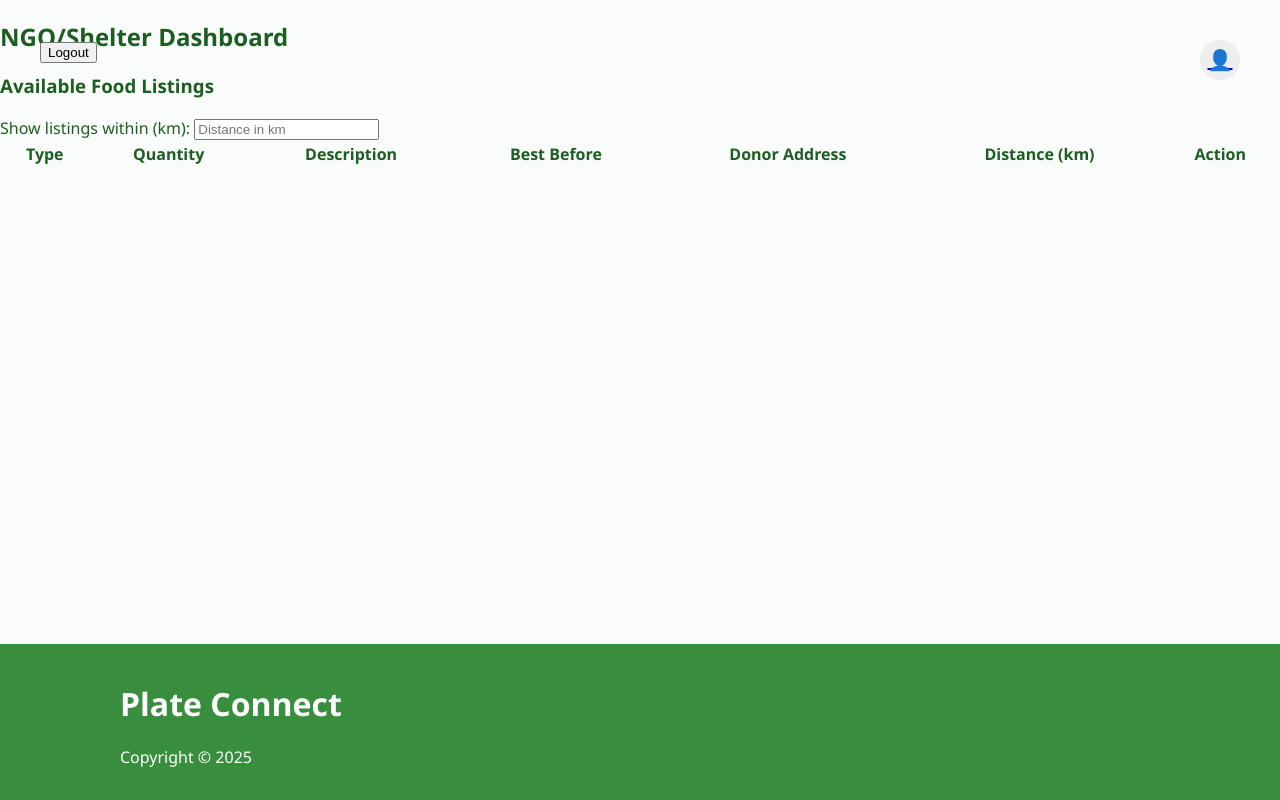
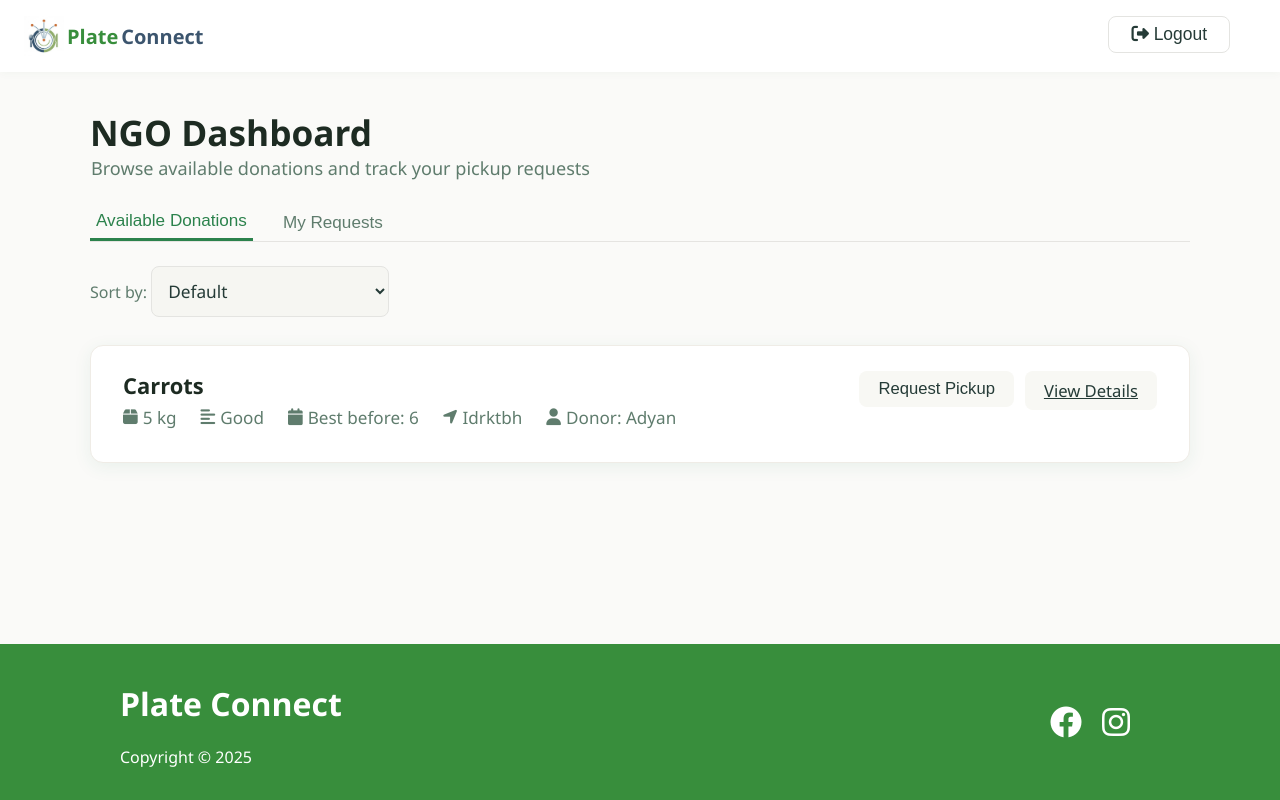
Before and after one commit to adyan5786/Plate-Connect, a Flask app: page /ngo_dashboard in a window 1280 px wide. Run offline with Flask 3, Linux system fonts and the light colour scheme; lists and menus that the app fills with data are empty.

Commit message:
Updated ngo_dashboard and its css (Not refined at all)

```diff
--- a/app.py
+++ b/app.py
@@ -27,6 +27,8 @@
     description = db.Column(db.String(200))
     best_before = db.Column(db.String(20), nullable=False)
     address = db.Column(db.String(200), nullable=False)  # redundant for easy access
+
+    donor = db.relationship('User', backref='listings')
 
 # Requests Table
 class Request(db.Model):
@@ -169,8 +171,48 @@
 # NGO Dashboard
 @app.route('/ngo_dashboard')
 def ngo_dashboard():
-    # Logic to display all listings with distance calculation
-    return render_template('ngo_dashboard.html')
+    ngo_id = session.get('user_id')  # Assuming NGO is logged in and user_id in session
+
+    # All available listings (not requested or status is 'available')
+    listings = Listing.query.all()  # You may want to filter based on availability
+
+    # Requests made by this NGO
+    my_requests = (
+        Request.query.filter_by(ngo_id=ngo_id)
+        .join(Listing, Request.listing_id == Listing.id)
+        .add_entity(Listing)
+        .all()
+    )
+    # my_requests will be a list of (Request, Listing) tuples
+
+    return render_template(
+        'ngo_dashboard.html',
+        listings=listings,
+        my_requests=my_requests,
+        ngo_profile_pic_url='/static/profile.jpg'  # Example, adjust as needed
+    )
+
+@app.route('/request_listing/<int:listing_id>', methods=['POST'])
+def request_listing(listing_id):
+    ngo_id = session.get('user_id')
+    if not ngo_id:
+        # handle not logged in
+        return redirect(url_for('login'))
+
+    # Check if already requested
+    existing = Request.query.filter_by(listing_id=listing_id, ngo_id=ngo_id).first()
+    if not existing:
+        new_request = Request(listing_id=listing_id, ngo_id=ngo_id, status='pending')
+        db.session.add(new_request)
+        db.session.commit()
+
+    return redirect(url_for('ngo_dashboard'))
+
+@app.route('/listing/<int:listing_id>')
+def listing_details(listing_id):
+    listing = Listing.query.get_or_404(listing_id)
+    # Add any other data you want to show
+    return render_template('listing_details.html', listing=listing)
 
 @app.route('/profile', methods=['GET', 'POST'])
 def profile():
--- /dev/null
+++ b/static/ngo_dashboard.css
@@ -0,0 +1,20 @@
+/* Styles are mainly taken from donor_dashboard, this is ngo_dashboard specific styling only */
+
+.dashboard-title {
+    font-size: 2.2rem;
+    font-weight: 700;
+    color: #1d2b22;
+    margin: 0;
+}
+
+.dashboard-subtitle {
+    color: #5f7c6d;
+    font-size: 1.13rem;
+    margin-bottom: 22px;
+    margin-left: 1px;
+}
+
+.dashboard-tab.active {
+    color: #2b824c;
+    border-bottom: 3px solid #2b824c;
+}
--- a/templates/ngo_dashboard.html
+++ b/templates/ngo_dashboard.html
@@ -1,93 +1,104 @@
 <!DOCTYPE html>
-<html>
-
+<html lang="en">
 <head>
-    <title>NGO/Shelter Dashboard</title>
+    <title>NGO Dashboard</title>
     <link rel="stylesheet" href="{{ url_for('static', filename='style.css') }}">
-    <style>
-        .profile-icon {
-            position: absolute;
-            top: 20px;
-            right: 40px;
-            width: 40px;
-            height: 40px;
-            background: #eee;
-            border-radius: 50%;
-            text-align: center;
-            line-height: 40px;
-            font-size: 20px;
-            cursor: pointer;
-        }
-
-        .logout-btn {
-            position: absolute;
-            top: 20px;
-            left: 40px;
-        }
-
-        .dashboard-header {
-            position: relative;
-        }
-    </style>
-    <script>
-        function filterListings() {
-            var maxDistance = document.getElementById('distance').value;
-            var rows = document.querySelectorAll('.listing-row');
-            rows.forEach(function (row) {
-                var dist = parseFloat(row.getAttribute('data-distance'));
-                if (maxDistance && dist > maxDistance) {
-                    row.style.display = 'none';
-                } else {
-                    row.style.display = '';
-                }
-            });
-        }
-    </script>
+    <link rel="stylesheet" href="{{ url_for('static', filename='donor_dashboard.css') }}">
+    <link rel="stylesheet" href="{{ url_for('static', filename='ngo_dashboard.css') }}">
+    <meta name="viewport" content="width=device-width, initial-scale=1">
+    <link rel="stylesheet" href="https://cdnjs.cloudflare.com/ajax/libs/font-awesome/6.4.2/css/all.min.css">
 </head>
-
 <body>
     <main>
-        <div class="container">
+        <!-- Header -->
+        <header class="header">
+            <div class="logo">
+                <img src="../static/images/logo.png" alt="">
+                <a href="/" class="logo-text green-font">Plate</a>
+                <a href="/" class="logo-text dark-blue-font">Connect</a>
+                <form class='logout' method="POST" action="{{ url_for('logout') }}">
+                    <button type="submit" class="back-btn"><i class="fa fa-sign-out-alt"></i> Logout</button>
+                </form>
+            </div>
+        </header>
+
+        <div class="dashboard-container">
             <div class="dashboard-header">
-                <form method="POST" action="{{ url_for('logout') }}" class="logout-btn">
-                    <button type="submit">Logout</button>
-                </form>
-                <h2>NGO/Shelter Dashboard</h2>
-                <a href="{{ url_for('profile') }}" class="profile-icon">&#128100;</a>
+                <div>
+                    <h1 class="dashboard-title">NGO Dashboard</h1>
+                    <div class="dashboard-subtitle">Browse available donations and track your pickup requests</div>
+                </div>
             </div>
-            <h3>Available Food Listings</h3>
-            <label for="distance">Show listings within (km):</label>
-            <input type="number" id="distance" min="0" placeholder="Distance in km" oninput="filterListings()">
-            <table width="100%">
-                <tr>
-                    <th>Type</th>
-                    <th>Quantity</th>
-                    <th>Description</th>
-                    <th>Best Before</th>
-                    <th>Donor Address</th>
-                    <th>Distance (km)</th>
-                    <th>Action</th>
-                </tr>
+            <div class="dashboard-tabs">
+                <button class="dashboard-tab active" onclick="showTab('donations')">Available Donations</button>
+                <button class="dashboard-tab" onclick="showTab('requests')">My Requests</button>
+            </div>
+
+            <!-- Donations Tab -->
+            <div id="tab-donations" class="listings-table">
+                <div style="margin-bottom: 8px;">
+                    <label for="sort-donations" style="font-weight: 500; color: #5f7c6d;">Sort by:</label>
+                    <select id="sort-donations" onchange="sortDonations()">
+                        <option value="default">Default</option>
+                        <option value="best_before">Best Before</option>
+                        <option value="urgency">Urgency (Coming Soon)</option>
+                    </select>
+                </div>
+                {% if listings %}
                 {% for listing in listings %}
-                <tr class="listing-row" data-distance="{{ listing.distance }}">
-                    <td>{{ listing.food_type }}</td>
-                    <td>{{ listing.quantity }}</td>
-                    <td>{{ listing.description }}</td>
-                    <td>{{ listing.best_before }}</td>
-                    <td>{{ listing.address }}</td>
-                    <td>{{ listing.distance }}</td>
-                    <td>
+                <div class="listing-card" data-id="{{ listing.id }}">
+                    <div class="listing-details">
+                        <div class="listing-title">{{ listing.food_type }}</div>
+                        <div class="listing-meta">
+                            <span><i class="fa fa-box icon"></i> {{ listing.quantity }}</span>
+                            <span><i class="fa fa-align-left icon"></i> {{ listing.description }}</span>
+                            <span><i class="fa fa-calendar icon"></i> Best before: {{ listing.best_before }}</span>
+                            <span><i class="fa fa-location-arrow icon"></i> {{ listing.address }}</span>
+                            <span><i class="fa fa-user icon"></i> Donor: {{ listing.donor.name if listing.donor else 'Unknown' }}</span>
+                        </div>
+                    </div>
+                    <div class="listing-actions">
                         <form method="POST" action="{{ url_for('request_listing', listing_id=listing.id) }}">
-                            <button type="submit">Request</button>
+                            <button type="submit" class="btn-edit">Request Pickup</button>
                         </form>
-                    </td>
-                </tr>
+                        <a href="{{ url_for('listing_details', listing_id=listing.id) }}" class="btn-edit">View Details</a>
+                    </div>
+                </div>
                 {% endfor %}
-            </table>
+                {% else %}
+                <div style="color:#5f7c6d; font-size:1.13rem;">No donations available.</div>
+                {% endif %}
+            </div>
+
+            <!-- My Requests Tab -->
+            <div id="tab-requests" class="listings-table" style="display:none;">
+                {% if my_requests %}
+                {% for req, listing in my_requests %}
+                <div class="listing-card" data-id="{{ listing.id }}">
+                    <div class="listing-details">
+                        <div class="listing-title">{{ listing.food_type }}</div>
+                        <div class="listing-meta">
+                            <span><i class="fa fa-box icon"></i> {{ listing.quantity }}</span>
+                            <span><i class="fa fa-align-left icon"></i> {{ listing.description }}</span>
+                            <span><i class="fa fa-calendar icon"></i> Best before: {{ listing.best_before }}</span>
+                            <span><i class="fa fa-location-arrow icon"></i> {{ listing.address }}</span>
+                            <span><i class="fa fa-user icon"></i> Donor: {{ listing.donor.name if listing.donor else 'Unknown' }}</span>
+                        </div>
+                    </div>
+                    <div class="listing-actions">
+                        <span class="btn-edit" style="background: #e6f7e6; color: #2b824c; cursor: default;">{{ req.status|capitalize }}</span>
+                        <a href="{{ url_for('listing_details', listing_id=listing.id) }}" class="btn-edit">View Details</a>
+                    </div>
+                </div>
+                {% endfor %}
+                {% else %}
+                <div style="color:#5f7c6d; font-size:1.13rem;">No requests made yet.</div>
+                {% endif %}
+            </div>
         </div>
     </main>
 
-        <footer class="footer">
+    <footer class="footer">
         <div class="container">
             <div>
                 <h1>Plate Connect</h1>
@@ -100,6 +111,21 @@
             </div>
         </div>
     </footer>
+
+    <script>
+        function showTab(tab) {
+            document.getElementById('tab-donations').style.display = (tab === 'donations') ? 'flex' : 'none';
+            document.getElementById('tab-requests').style.display = (tab === 'requests') ? 'flex' : 'none';
+            document.querySelectorAll('.dashboard-tab').forEach(function (el, idx) {
+                el.classList.toggle('active', ['donations', 'requests'][idx] === tab);
+            });
+        }
+        function sortDonations() {
+            // Sorting logic placeholder (similar to donor_dashboard.html)
+        }
+        window.addEventListener('DOMContentLoaded', function () {
+            showTab('donations');
+        });
+    </script>
 </body>
-
 </html>
```
Also changed, not shown: instance/food_platform.db.
